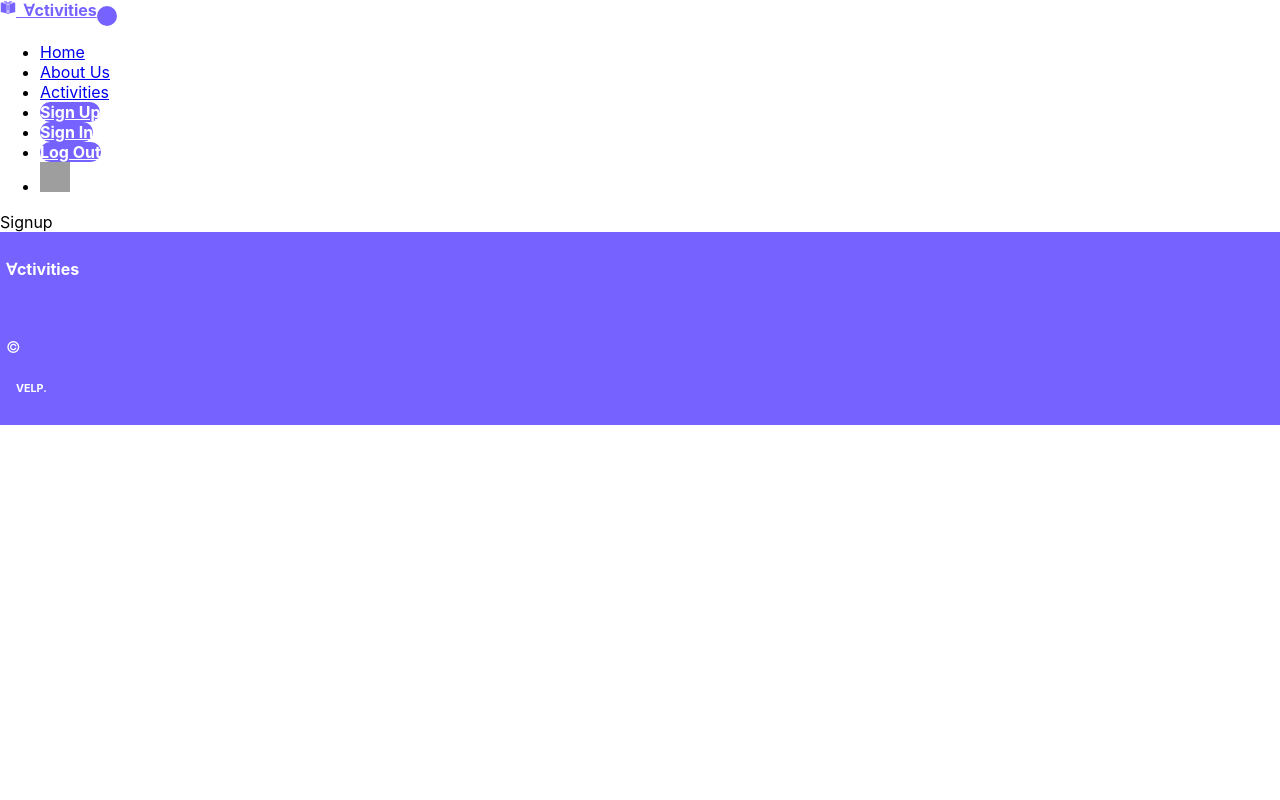
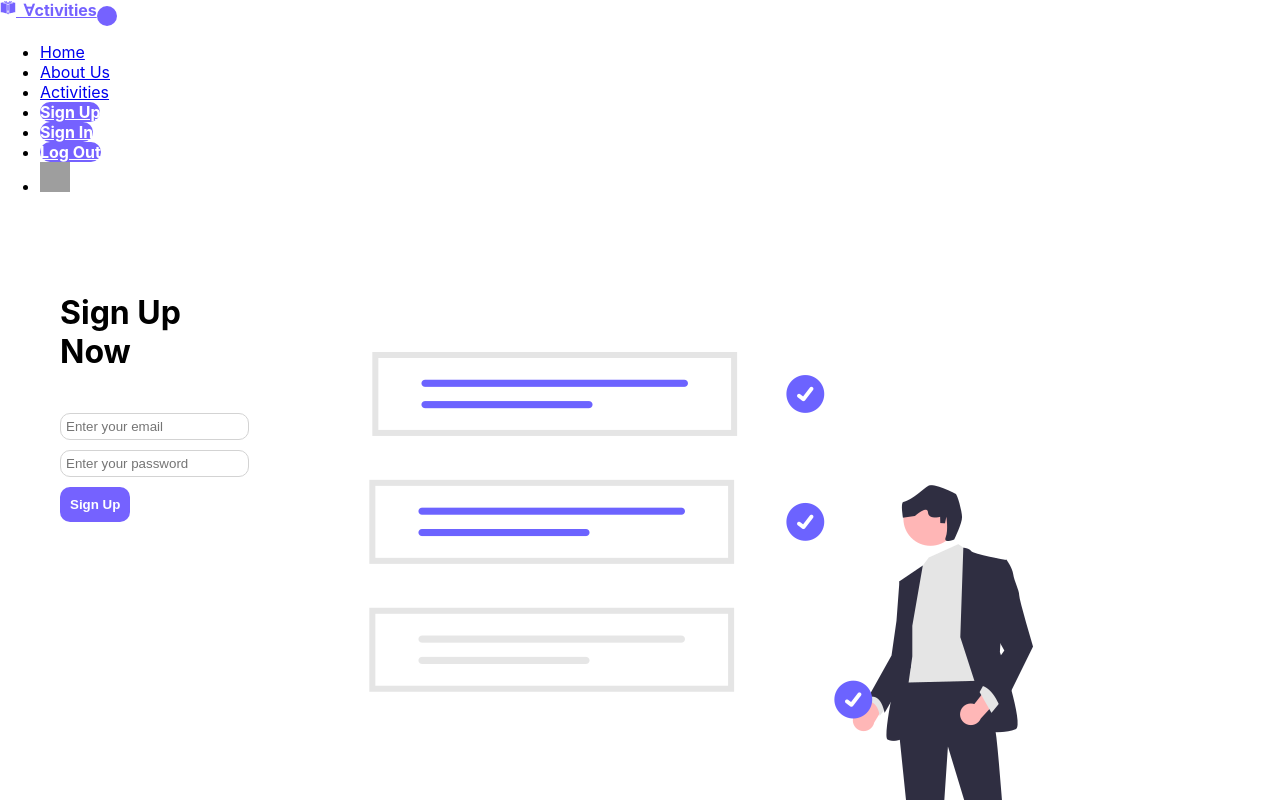
Before and after one commit to VelpCode/addActiv, a React (Create React App) app in the folder frontend/: page /signup in a window 1280 px wide. Shown: the top 800 px of the page. Built offline with nearby package versions, Linux system fonts and the light colour scheme; grey boxes are pictures that could not be loaded; the HTML template or start-up script is replaced by a standard one.

Commit message:
making singup page

```diff
--- a/frontend/src/components/signup/Signup.jsx
+++ b/frontend/src/components/signup/Signup.jsx
@@ -1,8 +1,30 @@
 import React from 'react'
+import "./signup.css"
+import Logo from "./dudedraw.png";
 
 const Signup = () => {
   return (
-    <div>Signup</div>
+
+    <div className="signup d-flex justify-content-center align-items-center">
+        <div className="signblock">
+            <div className='block-left'>
+                <h1>Sign Up Now</h1><br></br>
+                <div className="infodetails">
+                <input type="text" className="text" placeholder='Enter your email' />
+            </div>
+            <div className="passdetails">
+                <input type="text" className="text" placeholder='Enter your password'/>
+                </div>
+                <button class = "signbtn">Sign Up</button>
+            </div>
+
+            <div className="block-right">
+                <img className = "imagebro "src = {Logo} alt = ""></img>
+            </div>
+
+        </div>
+    </div>
+
   )
 }
 
--- a/frontend/src/components/signup/signup.css
+++ b/frontend/src/components/signup/signup.css
@@ -0,0 +1,29 @@
+
+
+.signup {
+    min-height: 80vh;
+}
+
+
+input {
+    width: stretch;
+    border-radius: 10px;
+    border: 1px solid lightgray;
+    padding: 5px;
+}
+
+.signbtn {
+    margin-top: 10px;
+    width: stretch;
+
+}
+
+.signblock {
+    display: flex;
+    border-radius: 20px;
+    padding: 60px;
+}
+
+.infodetails {
+    margin-bottom: 10px;
+}
```
Also changed, not shown: frontend/src/components/signup/dudedraw.png (added).
